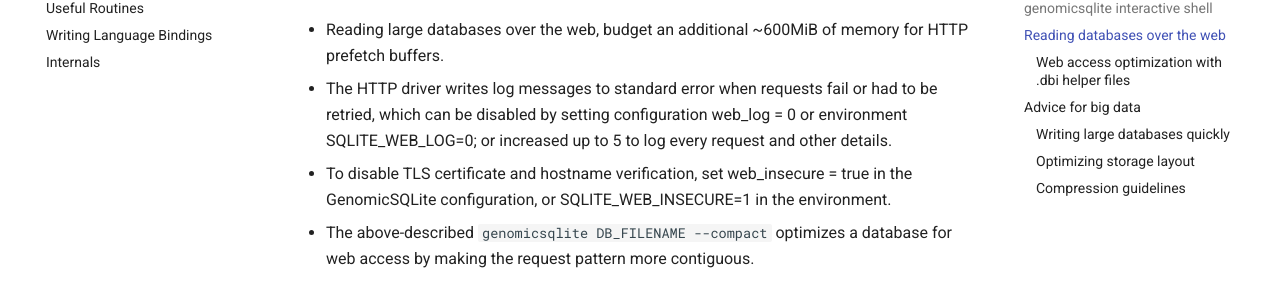
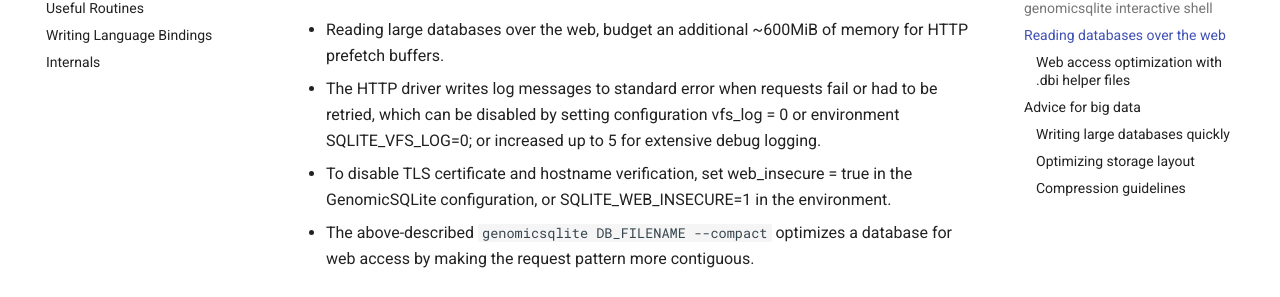
Before and after one commit to mlin/GenomicSQLite, an MkDocs documentation site: the page built from docs/guide_db.md, in a window 1280 px wide and 900 px high, scrolled down 2991 px. Shown: the part 181-478 px from the top of the window. Built offline with MkDocs 1.6.1 and Material for MkDocs 9.7.7, drawn with Linux system fonts in a browser that asks for light colours.

Commit message:
update zstd_vfs with VFS logging

```diff
--- a/CMakeLists.txt
+++ b/CMakeLists.txt
@@ -18,7 +18,7 @@
 FetchContent_Declare(
     sqlite_zstd_vfs
     GIT_REPOSITORY  https://github.com/mlin/sqlite_zstd_vfs.git
-    GIT_TAG         25e962e
+    GIT_TAG         2e9c7db
 )
 FetchContent_MakeAvailable(sqlite_zstd_vfs)
 FetchContent_MakeAvailable(sqlitecpp)
--- a/docs/guide_db.md
+++ b/docs/guide_db.md
@@ -205,7 +205,7 @@
 Under the hood, the extension uses [libcurl](https://curl.se/libcurl/) to send web requests for necessary portions of the database file as queries proceed, with adaptive batching & prefetching to balance the number and size of these requests. This works well for point lookups and queries that scan largely-contiguous slices of tables and indexes (and a modest number thereof). It's less suitable for big multi-way joins and other aggressively random access patterns; in such cases, it'd be better to download the database file upfront to open locally.
 
 * Reading large databases over the web, budget an additional ~600MiB of memory for HTTP prefetch buffers.
-* The HTTP driver writes log messages to standard error when requests fail or had to be retried, which can be disabled by setting configuration web_log = 0 or environment SQLITE_WEB_LOG=0; or increased up to 5 to log every request and other details.
+* The HTTP driver writes log messages to standard error when requests fail or had to be retried, which can be disabled by setting configuration vfs_log = 0 or environment SQLITE_VFS_LOG=0; or increased up to 5 for extensive debug logging.
 * To disable TLS certificate and hostname verification, set web_insecure = true in the GenomicSQLite configuration, or SQLITE_WEB_INSECURE=1 in the environment.
 * The above-described `genomicsqlite DB_FILENAME --compact` optimizes a database for web access by making the request pattern more contiguous.
 
```
Also changed, not shown: 1 other file.
